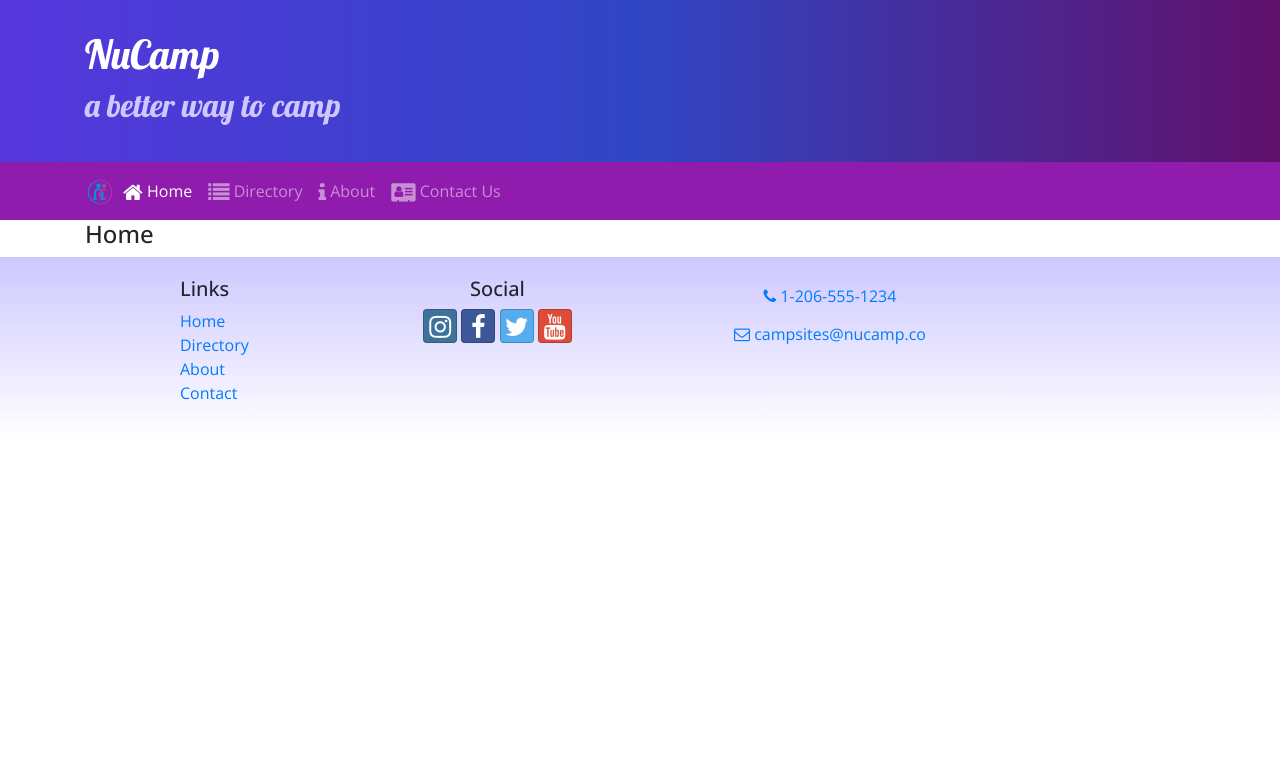
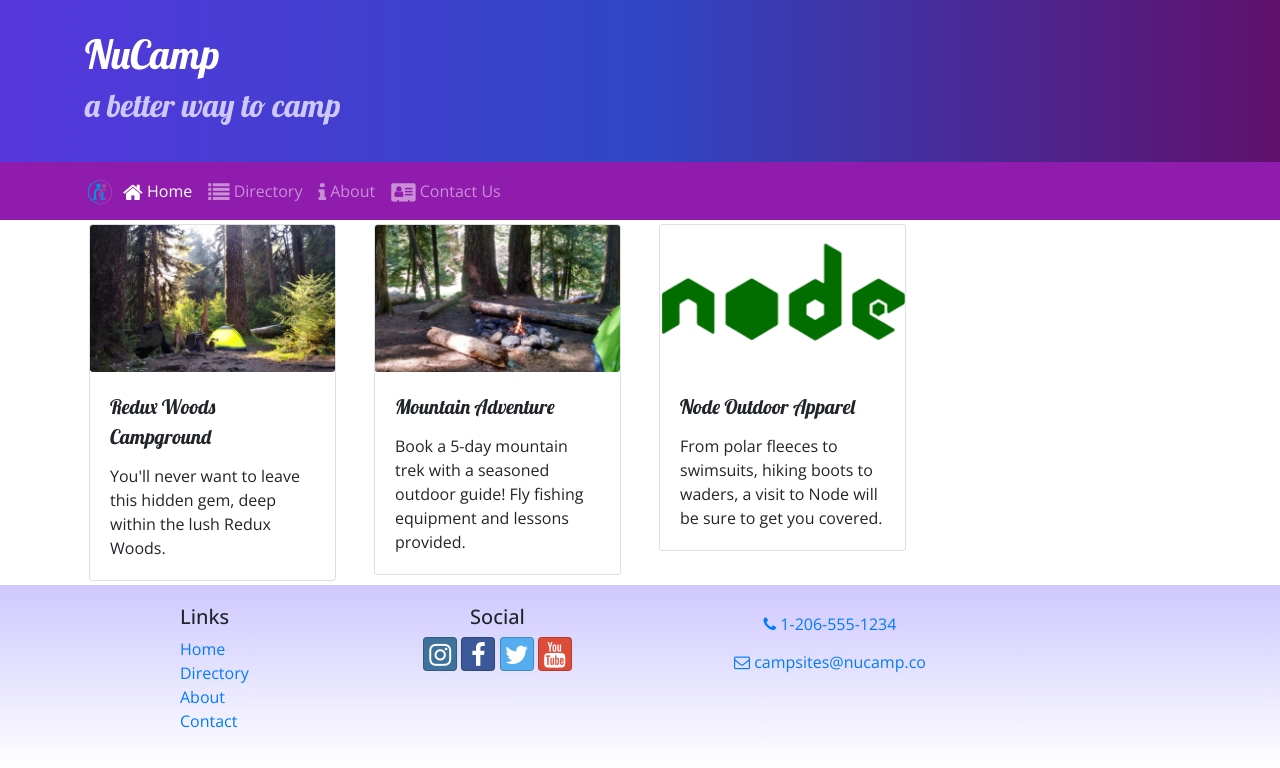
Before and after one commit to kweisse1/nucampsite-React, a React (Create React App) app: page /home in a window 1280 px wide. Shown: the top 768 px of the page. Built offline with nearby package versions, Linux system fonts and the light colour scheme.

Commit message:
home component work

```diff
--- a/src/components/HomeComponent.js
+++ b/src/components/HomeComponent.js
@@ -1,9 +1,33 @@
 import React from 'react';
+import { Card, CardImg, CardText, CardBody, CardTitle } from 'reactstrap';
+
+function RenderCard({ item }) {
+    return (
+        <Card>
+            <CardImg src={item.image} alt={item.name} />
+            <CardBody>
+                <CardTitle>{item.name}</CardTitle>
+                <CardText>{item.description}</CardText>
+            </CardBody>
+        </Card>
+    )
+}
 
 function Home(props) {
     return (
         <div className="container">
-            <h4>Home</h4>
+            <div className="row">
+            <div className="col-md m-1">
+                <RenderCard item={props.campsite} />
+            </div>
+            <div className="col-md m-1">
+                <RenderCard item={props.promotion} />
+            </div>
+            <div className="col-md m-1">
+                <RenderCard item={props.partner} />
+            </div>
+            <div className="col-md m-1"></div>
+            </div>
         </div>
     )
 }
--- a/src/components/MainComponent.js
+++ b/src/components/MainComponent.js
@@ -8,6 +8,9 @@ import Contact from './ContactComponent';
 // import About from './AboutComponent';
 import { Switch, Route, Redirect } from 'react-router-dom';
 import { CAMPSITES } from '../shared/campsites';
+import { COMMENTS } from '../shared/comments';
+import { PARTNERS } from '../shared/partners';
+import { PROMOTIONS } from '../shared/promotions';
 
 class Main extends Component {
   constructor(props) {
@@ -15,17 +18,22 @@ class Main extends Component {
 
     this.state = {
       campsites: CAMPSITES,
-      buttonColor: "primary",
-
+      comments: COMMENTS,
+      partners: PARTNERS,
+      promotions: PROMOTIONS
     };
 
   }
 
   render() {
-
+    console.log(this.state.campsites);
     const HomePage = () => {
       return (
-          <Home/>
+          <Home
+            campsite={this.state.campsites.filter(campsite => campsite.featured)[0]}
+            promotion={this.state.promotions.filter(promotion => promotion.featured)[0]}
+            partner={this.state.partners.filter(partner => partner.featured)[0]}
+          />
         );
     }
     return (
```
